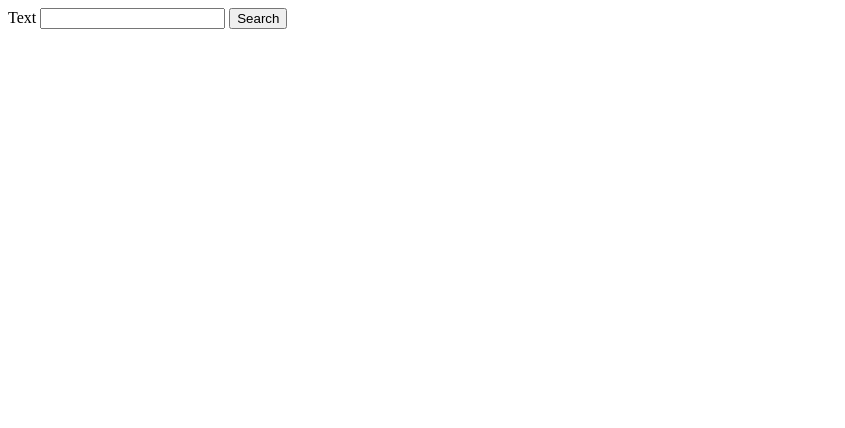
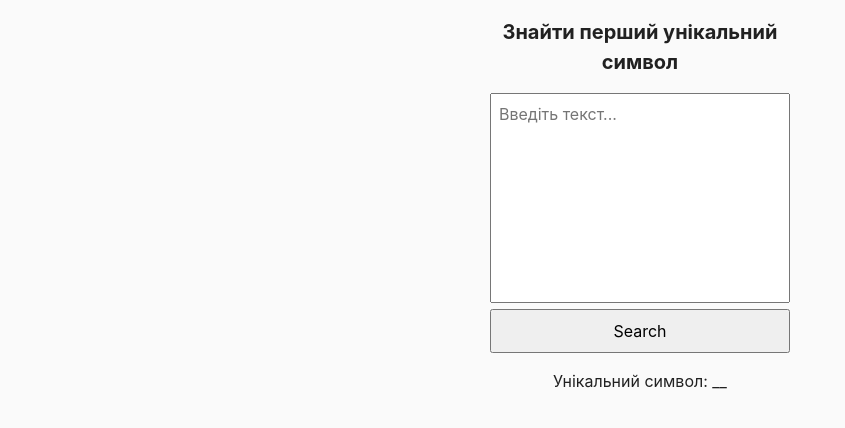
Before and after one commit to Antifishka/test, a plain HTML site: page index.html in a window 1280 px wide. Shown: the whole page, without its empty margins (0-845 px from the left). Drawn offline with Linux system fonts and the light colour scheme.

Commit message:
add styles

```diff
--- /dev/null
+++ b/css/styles.css
@@ -0,0 +1,47 @@
+* {
+    box-sizing: border-box;
+}
+
+body {
+    margin: 16px;
+    font-family: -apple-system, BlinkMacSystemFont, 'Segoe UI', Roboto, Oxygen,
+        Ubuntu, Cantarell, 'Open Sans', 'Helvetica Neue', sans-serif;
+    -webkit-font-smoothing: antialiased;
+    -moz-osx-font-smoothing: grayscale;
+    background-color: #fafafa;
+    color: #212121;
+    line-height: 1.5;
+}
+
+section{
+    margin-left: auto;
+    margin-right: auto;
+    width: 300px;
+}
+
+.title{
+    text-align: center;
+    font-size: 20px;
+}
+
+.search-form{
+    display: flex;
+    flex-direction: column;
+}
+
+.search-form__textarea {
+    width: 100%;
+    padding: 8px;
+    font: inherit;
+    resize: none;
+}
+
+.search-form__btn{
+    padding: 8px 12px;
+    font: inherit;
+    cursor: pointer;
+}
+
+.text{
+    text-align: center;
+}
--- a/index.html
+++ b/index.html
@@ -1,21 +1,29 @@
 <!DOCTYPE html>
-<html lang="en">
+<html lang="uk">
 <head>
     <meta charset="UTF-8">
     <meta name="viewport" content="width=device-width, initial-scale=1.0">
     <title>Test</title>
+    <link rel="stylesheet" href="./css/styles.css">
 </head>
 <body>
     <main>
-        <form class="form">
-            <label>
-                Text
-                <input type="text" name="text" />
-            </label>
+        <section>
+            <h2 class="title">Знайти перший унікальний символ</h2>
+            <form class="search-form">
+                <label>
+                    <textarea class="search-form__textarea" name="text" rows="8" placeholder="Введіть текст..."></textarea>
+                </label>
 
-            <button type="submit">Search</button>
-        </form>
+                <button class="search-form__btn" type="submit">Search</button>
+            </form>
+
+            <p class="text">Унікальний символ:
+                <span class="unique-symbol">__</span>
+            </p>
+        </section>
     </main>
+
     <script src="./js/main.js"></script>
 </body>
 </html>
--- a/js/main.js
+++ b/js/main.js
@@ -1,4 +1,5 @@
-const form = document.querySelector('.form');
+const form = document.querySelector('.search-form');
+const symbolOutput = document.querySelector('.unique-symbol');
 
 form.addEventListener('submit', onFormSubmit);
 
@@ -13,7 +14,7 @@ function onFormSubmit(e) {
 
     // Приклад використання
     const uniqueSym = findUniqueSymbol(text);
-    console.log('Унікальний символ:', uniqueSym);
+    symbolOutput.textContent = uniqueSym;
 
     e.currentTarget.reset();
 }
@@ -47,5 +48,5 @@ function findUniqueSymbol(text) {
     }
 
     // Якщо не знайдено унікальних символів
-    return 'Немає унікальних символів в тексті.';
+    return 'немає унікальних символів в тексті';
 };
```
